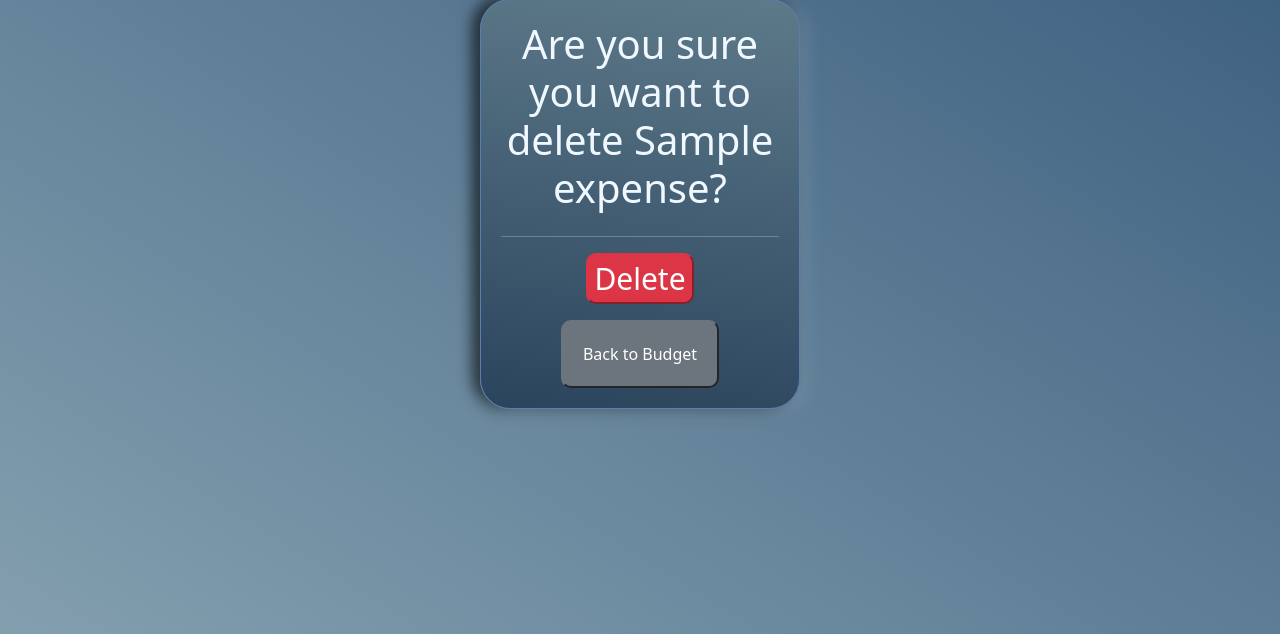
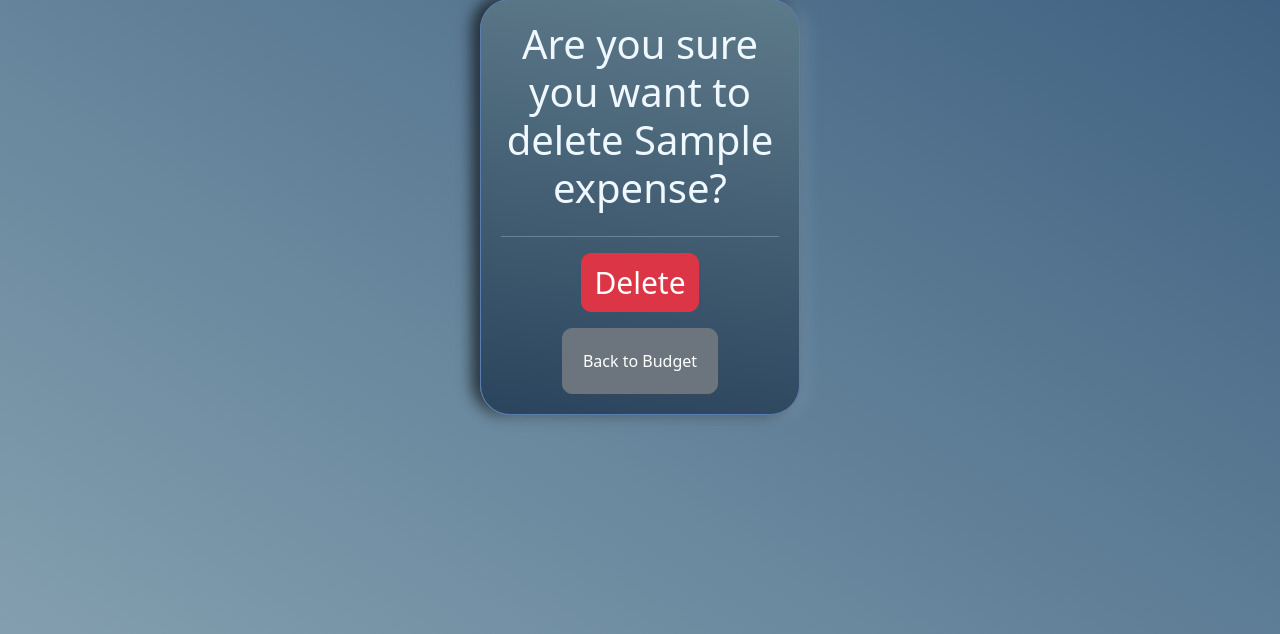
Before and after one commit to ttguitarnoob-dev/pocket-book, a Django app: page /expenses/1/delete in a window 1280 px wide. Shown: the part 108-742 px from the top of the page. Run offline with Django 4.2, Linux system fonts and the light colour scheme; tables that the repository leaves empty hold one stand-in row (values such as "Sample post"); some libraries are stand-ins or nearby versions.

Commit message:
final checks before I attempt to deploy

```diff
--- a/main_app/models.py
+++ b/main_app/models.py
@@ -75,7 +75,6 @@ class Budget(models.Model):
 
 
 
-
 class Expense(models.Model):
     name = models.CharField(max_length=100)
     amount = models.IntegerField(default=0)
--- a/main_app/static/scripts/main.js
+++ b/main_app/static/scripts/main.js
@@ -24,14 +24,13 @@ function setDate(){
         month: '2-digit'
     })
     for (let i = 0; i < formatted.length; i++){
+        console.log('helloo')
         if (formatted[i] === '/'){
             finalFormatted += '-'
         } else {
             finalFormatted += formatted[i]
         }
-
     }
-
     dateThing.value = finalFormatted
 
 }
--- a/main_app/templates/budget_detail.html
+++ b/main_app/templates/budget_detail.html
@@ -56,7 +56,7 @@
             </div>
             <div class="row mb-3">
                 <label for="due_date" class="col-sm-2 col-form-label">Due Date:</label>
-                <input class="col-md-6" type="date" name="due_date" id="due_date">
+                <input class="col-md-6" type="date" name="due_date" id="date-picker">
             </div>
             <div class="col-12">
                 <input style="border-radius: 10px;" class="btn btn-secondary" type="submit" value="Add Expense">
--- a/main_app/templates/expense_delete_confirmation.html
+++ b/main_app/templates/expense_delete_confirmation.html
@@ -8,9 +8,9 @@
 
     <form method="POST">
         {% csrf_token %}
-        <input class="btn-danger" style="border-radius: 10px; font-size: 30px;" type="submit" value="Delete">
+        <input class="btn btn-danger" style="border-radius: 10px; font-size: 30px;" type="submit" value="Delete">
         </form>
-        <a class="mt-3" href="{% url 'budget_details' expense.budget_id %}"><button class="btn-secondary" style="border-radius: 10px;">Back to Budget</button></a>
+        <a class="mt-3" href="{% url 'budget_details' expense.budget_id %}"><button class="btn btn-secondary" style="border-radius: 10px;">Back to Budget</button></a>
         </div>
 </div>
 {% endblock %}
```
